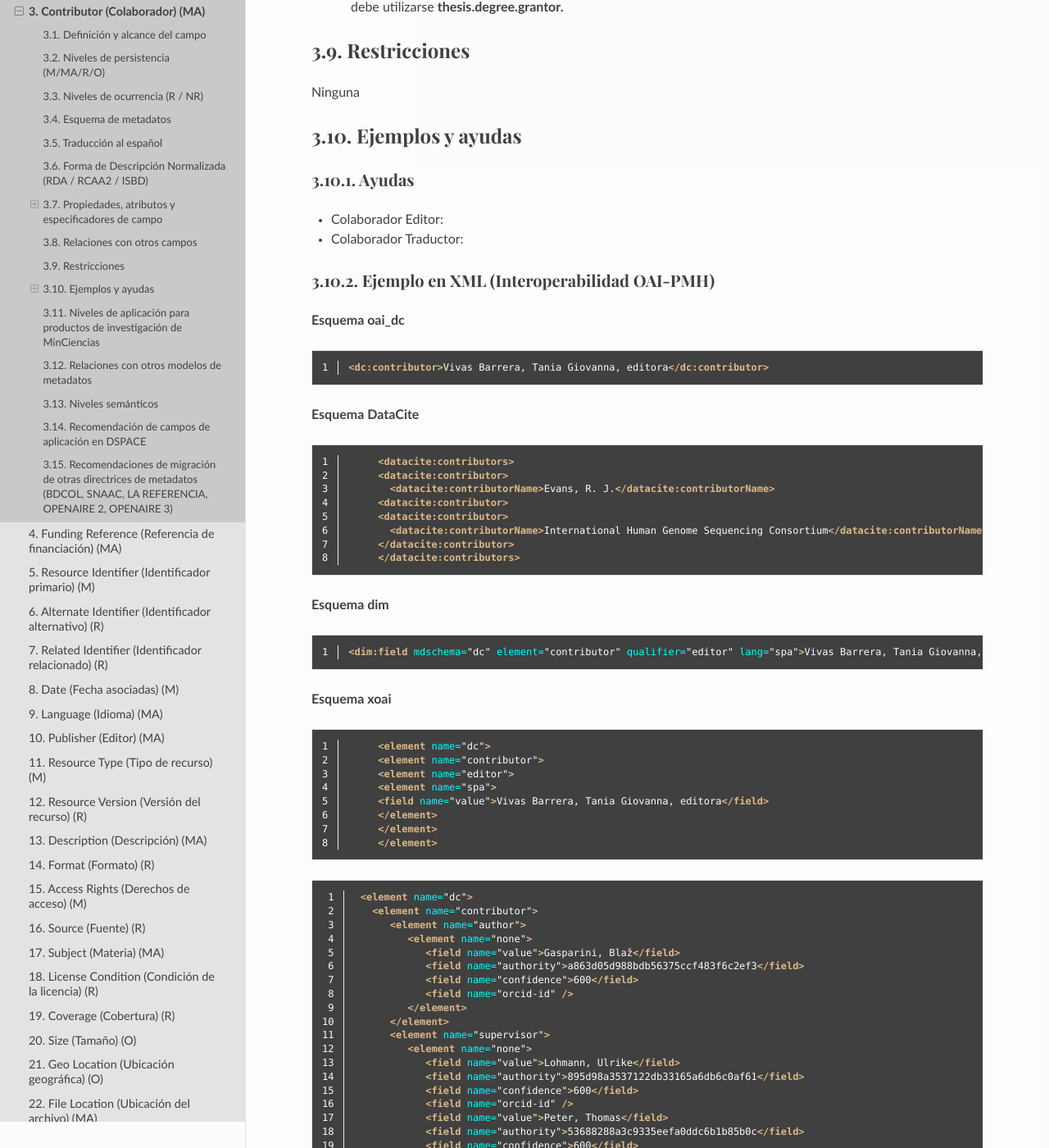
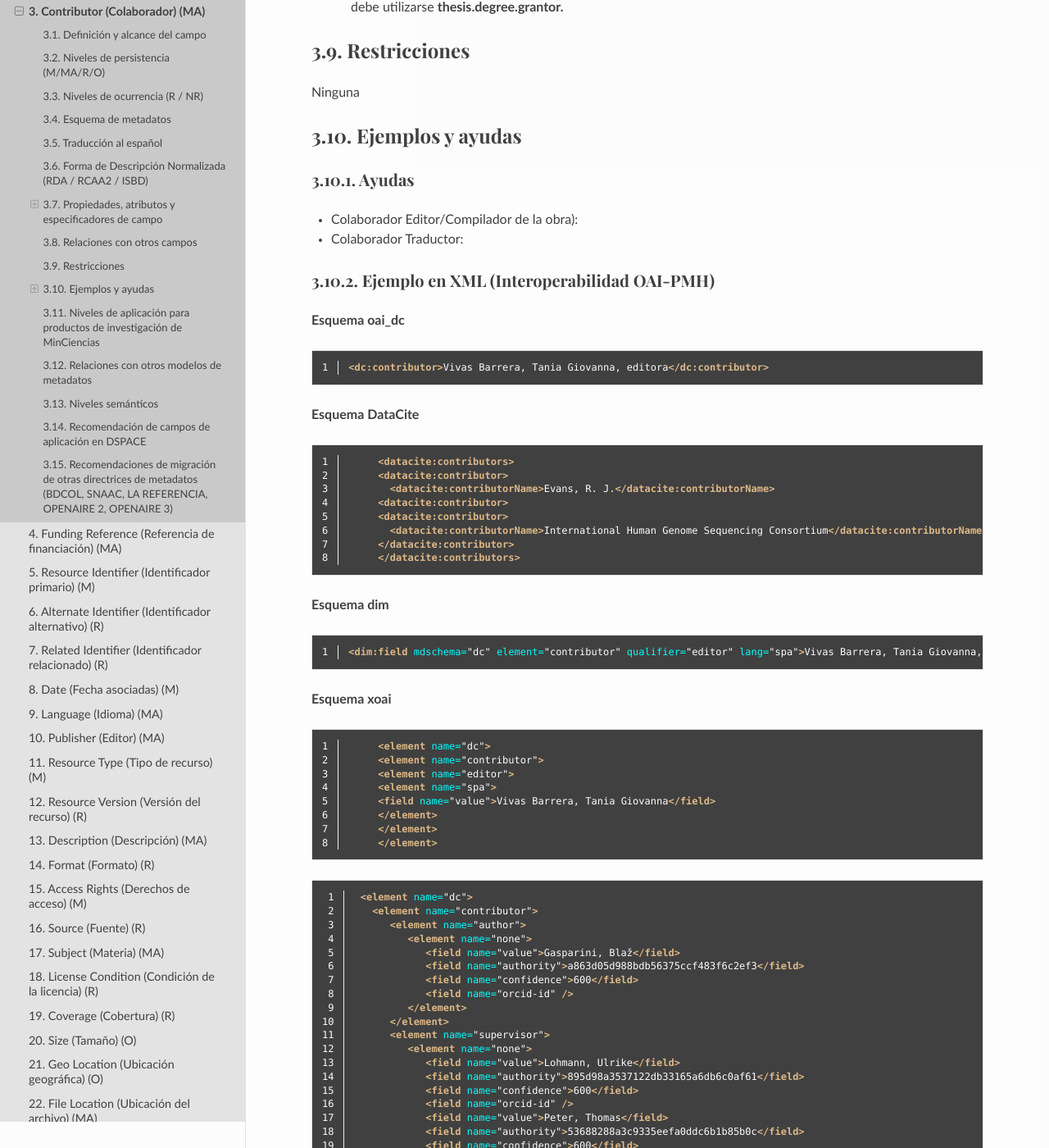
Before and after one commit to rcic/openaire4, a Sphinx documentation site: the page built from docs/field_contributor.rst, in a window 1280 px wide and 1400 px high, scrolled down 5384 px. Shown: the whole window at 82% size. Built offline with Sphinx 7.4.7 and the Read the Docs theme 2.0.0, drawn with Linux system fonts in a browser that asks for light colours; some web fonts are replaced; a script that is not in the unit is left out; some of the changed text lies outside the part shown.

Commit message:
Update field_contributor.rst

```diff
--- a/docs/field_contributor.rst
+++ b/docs/field_contributor.rst
@@ -83,7 +83,7 @@
 +-------------------------+----------------------------------------------------------+------------------------+
 | Distributor             | Distribuidor                                             | datacite               |
 +-------------------------+----------------------------------------------------------+------------------------+
-| Editor                  | Editor                                                   | datacite/redcol/lom    |
+| Editor / Compilator     | Editor - Compilador                                      | datacite/redcol/lom    |
 +-------------------------+----------------------------------------------------------+------------------------+
 | EducationalValidator    |                                                          | redcol                 |
 +-------------------------+----------------------------------------------------------+------------------------+
@@ -242,7 +242,7 @@
 Ayudas
 ++++++
 
-- Colaborador Editor:
+- Colaborador Editor/Compilador de la obra):
 - Colaborador Traductor:
 
 Ejemplo en XML (Interoperabilidad OAI-PMH)
@@ -286,7 +286,7 @@
 	<element name="contributor">
 	<element name="editor">
 	<element name="spa">
-	<field name="value">Vivas Barrera, Tania Giovanna, editora</field>
+	<field name="value">Vivas Barrera, Tania Giovanna</field>
 	</element>
 	</element>
 	</element>
@@ -395,7 +395,8 @@
 +----------------------------------------+-----------------------+-----------------------+-----------------+
 | Distributor                            | dc.contributor        | distributor           |                 |
 +----------------------------------------+-----------------------+-----------------------+-----------------+
-| Editor                                 | dc.contributor        | editor                |                 |
+| Editor / Compilator                    | dc.contributor        | editor                |Incluye          |
+|                                        |                       |                       |Compilador       |
 +----------------------------------------+-----------------------+-----------------------+-----------------+
 | EducationalValidator                   | dc.contributor        | educationalvalidator  |                 |
 +----------------------------------------+-----------------------+-----------------------+-----------------+
```
